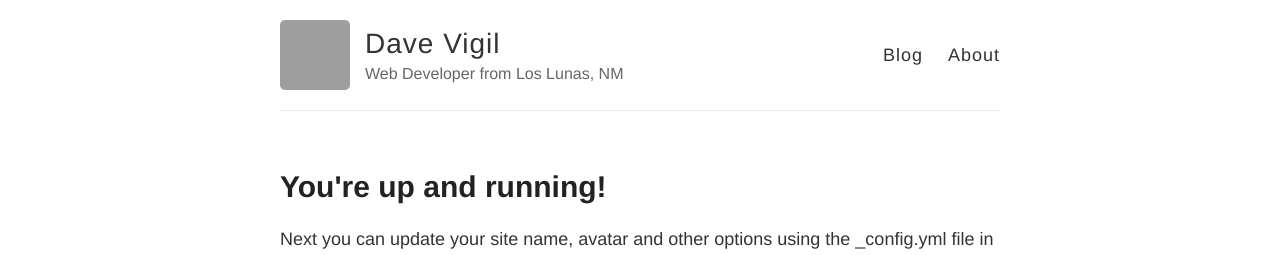
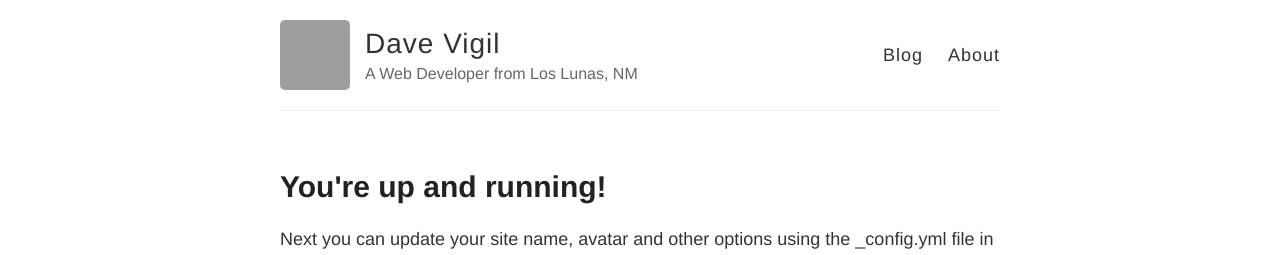
Before and after one commit to dgvigil/dgvigil.github.io, a Jekyll site: the page built from index.html, in a window 1280 px wide. Shown: the top 255 px of the page. Built offline with Jekyll 4.4.1, drawn with Linux system fonts in a browser that asks for light colours; grey boxes are pictures that could not be loaded.

```diff
--- a/_config.yml
+++ b/_config.yml
@@ -1,6 +1,6 @@
 name: Dave Vigil
 
-description: Web Developer from Los Lunas, NM
+description: A Web Developer from Los Lunas, NM
 
 avatar: https://avatars3.githubusercontent.com/u/1594166?v=3&s=466
 
```
